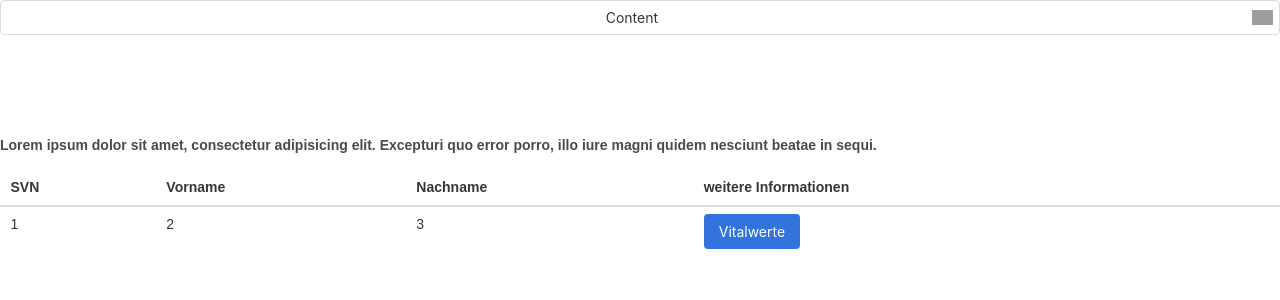
After one commit to sinedo/Projekt, a PHP site: page /sites/movedown_muster.html in a window 1280 px wide. The commit adds this page. Shown: the top 300 px of the page. Run offline with PHP 8.4, Linux system fonts and the light colour scheme; grey boxes are pictures that could not be loaded.

Commit message:
hope it helps ^^

```diff
--- /dev/null
+++ b/Medinf/sites/movedown_muster.html
@@ -0,0 +1,113 @@
+<!DOCTYPE html>
+<html lang="en">
+<head>
+    <meta charset="UTF-8">
+    <meta http-equiv="X-UA-Compatible" content="IE=edge">
+    <meta name="viewport" content="width=device-width, initial-scale=1.0">
+    <title>Document</title>
+    <link rel="stylesheet" href="../styles/bulma.min.css" />
+    <link rel="stylesheet" href="../styles/vitalstyles.css" />
+
+
+
+
+</head>
+<body>
+    <div>
+        <div class="dropdown is-fullwidth" id="dropdown">
+            <div class="dropdown-trigger">
+                <button class="button" aria-haspopup="true" aria-controls="dropdown-menu4">
+                    <span>Content</span>
+                    <span class="icon is-small">
+                        <img src="../img/Down-Carrot-512.jpg">
+                    </span>
+                </button>
+            </div>
+            <div class="dropdown-menu" id="dropdown-menu" role="menu">
+                <div class="dropdown-content">
+                    <div class="dropdown-item is-fullwidth">
+                        <div id="xD">
+                            <table class="table is-fullwidth">
+                                <thead>
+                                    <tr>
+                                        <th></th>
+                                        <th>SVN</th>
+                                        <th>Vorname</th>
+                                        <th>Nachname</th>
+                                        <th>weitere Informationen</th>
+                                    </tr>
+                                </thead>
+                                <tbody>
+                                    <tr>
+                                        <td>1</td>
+                                        <td>2</td>
+                                        <td>3</td>
+                                        <td> <button class="button is-link"> Vitalwerte</button> </td>
+                                    </tr>
+                                    <tr>
+                                        <td>1</td>
+                                        <td>2</td>
+                                        <td>3</td>
+                                        <td> <button class="button is-link"> Vitalwerte</button> </td>
+                                    </tr>
+                                    <tr>
+                                        <td>1</td>
+                                        <td>2</td>
+                                        <td>3</td>
+                                        <td> <button class="button is-link"> Vitalwerte</button> </td>
+                                    </tr>
+
+                                </tbody>
+                            </table>
+                        </div>
+                    </div>
+                </div>
+            </div>
+            <script>
+                document.addEventListener('DOMContentLoaded', function () {
+                var dropdown = document.querySelector('.dropdown');
+
+                dropdown.classList.toggle('is-active');
+                var height = document.getElementById('dropdown-menu').offsetHeight+135;
+                dropdown.classList.toggle('is-active');
+
+                dropdown.addEventListener('click', function(event) {
+
+                    event.stopPropagation();
+                    dropdown.classList.toggle('is-active');
+                    if(height>0){
+                        document.getElementById("content").style.top = height+"px";
+                    }else{
+                        document.getElementById("content").style.top = 100+"px";
+                    }
+                    height=-height;
+                });
+                });
+            </script>
+        </div>
+    </div>
+    <div class="content" id="content">
+        <p id="hi">Lorem ipsum dolor sit amet, consectetur adipisicing elit. Excepturi quo error porro, illo iure magni quidem nesciunt beatae in sequi.</p>
+        <table class="table is-fullwidth">
+            <thead>
+                <tr>
+                    <th> SVN </th>
+                    <th>Vorname</th>
+                    <th>Nachname</th>
+                    <th>weitere Informationen</th>
+                    <th></th>
+                </tr>
+            </thead>
+            <tbody>
+                <tr>
+                    <td>1</td>
+                    <td>2</td>
+                    <td>3</td>
+                    <td> <button class="button is-link"> Vitalwerte</button> </td>
+                </tr>
+            </tbody>
+        </table>
+    </div>
+
+</body>
+</html>
--- a/Medinf/sites/faker.html
+++ b/Medinf/sites/onclick_muster.html
@@ -4,8 +4,9 @@
       <meta charset = "utf-8">
       <meta name = "viewport" content = "width = device-width, initial-scale = 1">
       <title>Bulma Elements Example</title>
-      <link rel = "stylesheet" href = "https://cdnjs.cloudflare.com/ajax/libs/bulma/0.7.1/css/bulma.min.css">
-      <script src = "https://use.fontawesome.com/releases/v5.1.0/js/all.js"></script>
+      <link rel="stylesheet" href="../styles/bulma.css" />
+      <link rel="stylesheet" type="text/css" href="../styles/vitalstyles.css">
+
    </head>
 
    <body>
--- a/Medinf/styles/vitalstyles.css
+++ b/Medinf/styles/vitalstyles.css
@@ -30,3 +30,14 @@ html,body {
     font-weight: 400;
     line-height: 1.25;
   }
+  .dropdown.is-fullwidth {
+    display: flex;
+ }
+
+ .dropdown.is-fullwidth * {
+     width: 100%;
+  }
+  .content{
+    position: relative;
+    top: 100px;
+  }
```
Also changed, not shown: Medinf/sites/dropdown.html (deleted, +0 -61 lines), Medinf/sites/fullwidth_muster.html (added, +56 -0 lines).
